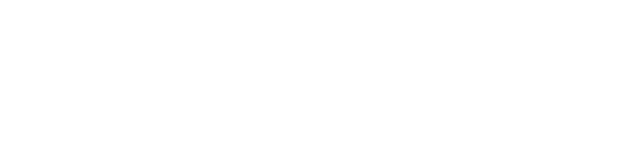
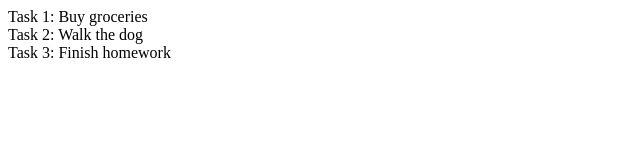
Before and after one commit to knightmoves-schools/capstone-070-list-task-descriptions-cludley, a website: page index.html in a window 1280 px wide. Shown: the whole page, without its empty margins (0-640 px from the left). Drawn offline with Linux system fonts and the light colour scheme.

Commit message:
added the 3 tasks

```diff
--- a/index.html
+++ b/index.html
@@ -5,7 +5,9 @@
     </head>
     <body>
         <div id="tasks">
-
+            <div id="task-description-1">Task 1: Buy groceries</div>
+            <div id="task-description-2">Task 2: Walk the dog</div>
+            <div id="task-description-3">Task 3: Finish homework</div>
         </div>
     </body>
 </html>
```
